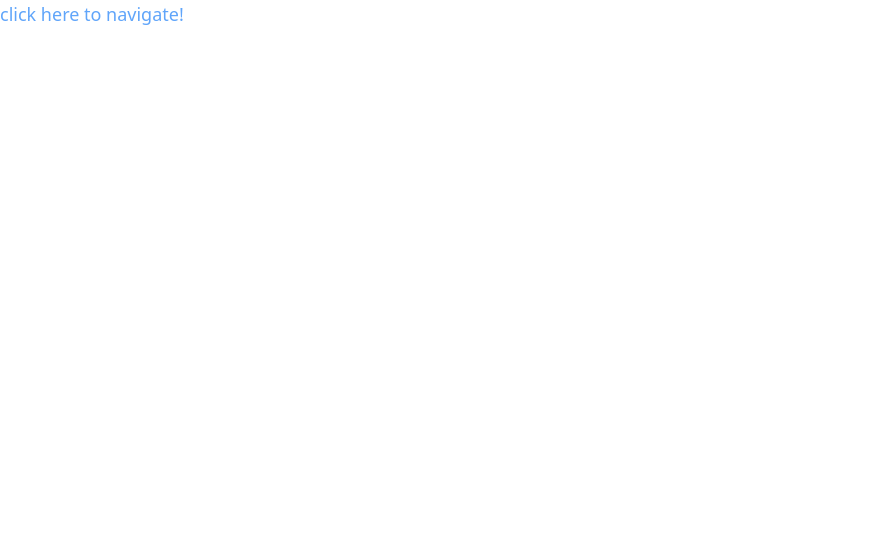
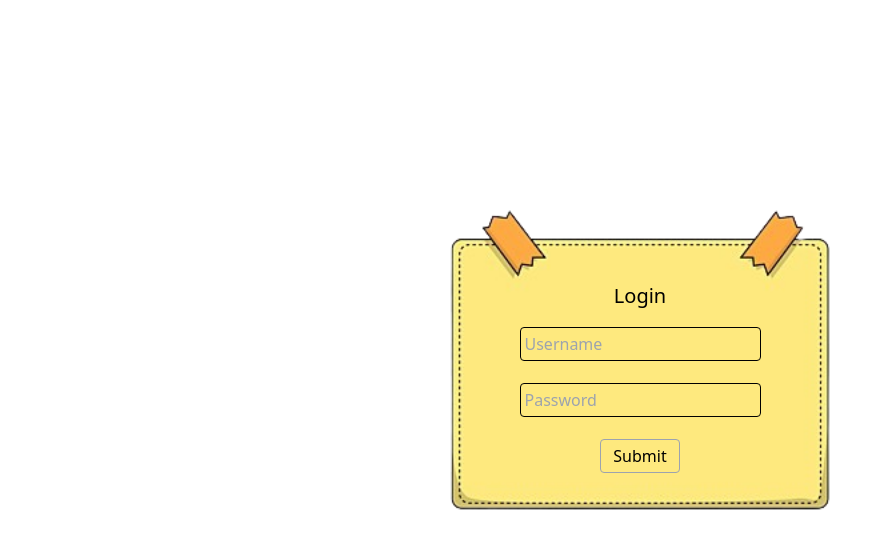
Before and after one commit to Shreyass48/react-app, a React (Vite) app: page / in a window 1280 px wide. Shown: the top 548 px of the page, without its empty margins (0-892 px from the left). Built offline with nearby package versions, Linux system fonts and the light colour scheme.

Commit message:
Login page added(not parmanent)

```diff
--- a/src/App.jsx
+++ b/src/App.jsx
@@ -1,14 +1,14 @@
 import React from "react";
 import { BrowserRouter, Route, Routes } from "react-router-dom";
 import Dashboard from "./pages/Dashboard";
-import Home from "./pages/Home";
+import Login from "./pages/Login";
 
 function App() {
   return (
     <>
       <BrowserRouter>
         <Routes>
-          <Route path="/" element={<Home />} />
+          <Route path="/" element={<Login />} />
           <Route path="/dashboard" element={<Dashboard />} />
         </Routes>
       </BrowserRouter>
--- a/src/pages/Home.jsx
+++ /dev/null
@@ -1,14 +0,0 @@
-import React from "react";
-import { NavLink } from "react-router-dom";
-
-function Home() {
-  return (
-    <div>
-      <NavLink to="/dashboard">
-        <p className="text-lg text-blue-400">click here to navigate!</p>
-      </NavLink>
-    </div>
-  );
-}
-
-export default Home;
--- /dev/null
+++ b/src/pages/Login.jsx
@@ -0,0 +1,40 @@
+import React from "react";
+import { useNavigate } from "react-router-dom";
+
+function Login() {
+  const navigate = useNavigate();
+  const handleSubmit = () => {
+    navigate("/dashboard");
+  };
+  return (
+    <div className="flex  justify-center items-center h-screen w-screen relative">
+      <img
+        src="/loginBg.png"
+        alt="loginform"
+        className="w-[30rem] h-[30rem] mb-20"
+      />
+      <p className="absolute text-xl pb-52">Login</p>
+
+      <input
+        className="absolute p-1 mb-28 border border-black rounded bg-transparent"
+        type="text"
+        placeholder="Username"
+      />
+
+      <input
+        className="absolute p-1 border border-black rounded bg-transparent"
+        type="text"
+        placeholder="Password"
+      />
+
+      <button
+        onClick={handleSubmit}
+        className="absolute hover:bg-yellow-300 px-3 py-1 mt-28 border border-gray-400 rounded bg-transparent"
+      >
+        Submit
+      </button>
+    </div>
+  );
+}
+
+export default Login;
```
Also changed, not shown: public/loginBg.png (added), src/assets/sticky.jpg (added).
